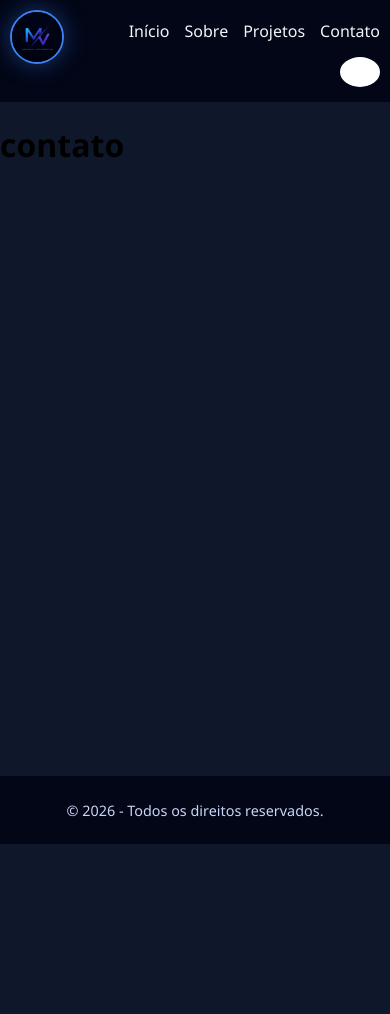
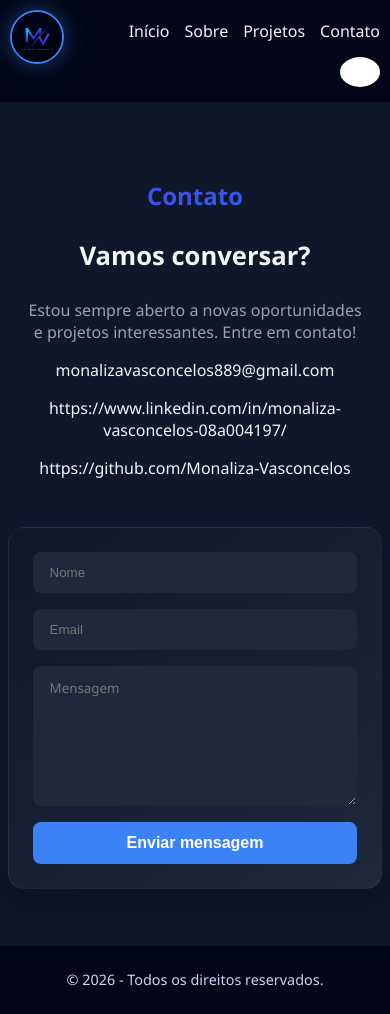
Before and after one commit to Monaliza-Vasconcelos/monaliza-vasconcelos-portfolio, a React (Vite) app in the folder portifolio/: page /contato in a window 390 px wide. Before the commit the page ends 844 px from the top, so only its background shows below. Built offline with nearby package versions, Linux system fonts and the light colour scheme; grey boxes are pictures that could not be loaded.

Commit message:
Ajustes da aba contato

```diff
--- a/portifolio/src/App.css
+++ b/portifolio/src/App.css
@@ -3,6 +3,19 @@
   --bg-primary: #020617;
   --bg-secondary: #0b1120;
   --bg-card: #0f172a;
+
+  /* FORM CARD */
+  --form-bg: linear-gradient(
+    145deg,
+    #0f172a,
+    #1e293b
+  );
+
+  --form-border: rgba(255,255,255,0.05);
+
+  --form-shadow:
+    0 10px 30px rgba(0,0,0,0.35),
+    0 0 25px rgba(59,130,246,0.10);
 
 
 
@@ -48,6 +61,16 @@
 
   --blue-500: #2563eb;
   --blue-400: #3b82f6;
+   --form-bg: linear-gradient(
+    145deg,
+    #ffffff,
+    #e2e8f0
+  );
+
+  --form-border: rgba(0,0,0,0.05);
+
+  --form-shadow:
+    0 10px 30px rgba(0,0,0,0.08);
 }
 
 
@@ -73,6 +96,16 @@ body {
   padding: 0;
   font-family: 'Segoe UI', Tahoma, Geneva, Verdana, sans-serif;
   background: var(--bg-card);
+}
+
+.background_titulo{
+  background: linear-gradient(to right, var(--purple-600), var(--blue-600));
+  -webkit-background-clip: text;
+  -webkit-text-fill-color: transparent;
+}
+
+.tamanho_letras{
+  font-size: 1.5rem;
 }
 
 .header-container {
@@ -175,9 +208,6 @@ body {
   flex-direction: column;
   align-items: start;
   justify-content: left;
-  background: linear-gradient(to right, var(--purple-600), var(--blue-600));
-  -webkit-background-clip: text;
-  -webkit-text-fill-color: transparent;
 }
 
 .home-container h1 {
@@ -293,9 +323,6 @@ body {
 
 .sobre h2 {
   font-size: 1.2rem;
-  background: linear-gradient(to right, var(--purple-600), var(--blue-600));
-  -webkit-background-clip: text;
-  -webkit-text-fill-color: transparent;
   max-width: 600px;
 }
 
@@ -540,6 +567,157 @@ footer {
   color: var(--text-secondary);
   font-size: 0.9rem;
 }
+
+
+.contacts-container{
+  width: 100%;
+  min-height: 100vh;
+
+  display: flex;
+  justify-content: center;
+  align-items: center;
+
+  padding: 2rem;
+
+  box-sizing: border-box;
+
+  color: var(--text-primary);
+}
+
+.contacts-description{
+  color: var(--text-muted);
+}
+
+.contacts-form{
+  display: flex;
+  flex-direction: column;
+  gap: 1rem;
+  width: 100%;
+}
+
+.contacts-input-group{
+  display: flex;
+  gap: 1rem;
+  width: 100%;
+  flex-wrap: wrap;
+}
+
+.contacts-input{
+  flex: 1;
+  min-width: 250px;
+
+  padding: 12px 16px;
+
+  border-radius: 8px;
+  border: 1px solid transparent;
+
+  background-color: var(--hover-bg);
+  color: var(--text-primary);
+
+  outline: none;
+  transition: 0.3s ease;
+  box-sizing: border-box;
+}
+
+/* EFEITO AO CLICAR */
+.contacts-input:focus{
+  border-color: var(--blue-500);
+  box-shadow: 0 0 10px rgba(59, 131, 246, 0.151);
+}
+
+.contacts-subtitle{
+  font-size: 1.6rem;
+}
+
+.contacts-icon{
+  padding-right: 10px;
+}
+
+.contacts-content{
+  display: flex;
+  flex-direction: column;
+  gap: 1rem;
+
+  width: 100%;
+  max-width: 700px;
+
+  padding: 2rem;
+
+  border-radius: 20px;
+
+  background: var(--form-bg);
+
+  border: 1px solid var(--form-border);
+
+  box-shadow: var(--form-shadow);
+
+  backdrop-filter: blur(10px);
+}
+
+.contacts-message{
+  width: 100%;
+  min-height: 140px;
+
+  padding: 12px 16px;
+
+  border-radius: 8px;
+  border: 1px solid transparent;
+
+  background-color: var(--hover-bg);
+  color: var(--text-primary);
+
+  resize: vertical;
+  outline: none;
+
+  font-family: inherit;
+  box-sizing: border-box;
+
+  transition: 0.3s ease;
+}
+
+.contacts-message:focus{
+  border-color: var(--blue-500);
+  box-shadow: 0 0 10px rgba(59,130,246,0.3);
+}
+
+
+.contacts-message:focus{
+  border-color: var(--blue-500);
+  box-shadow: 0 0 10px rgba(59,130,246,0.3);
+}
+
+.contacts-button{
+  padding: 12px 24px;
+
+  border: none;
+  border-radius: 8px;
+
+  background: var(--blue-500);
+  color: white;
+
+  font-size: 1rem;
+  font-weight: 600;
+
+  cursor: pointer;
+
+  transition: 0.3s ease;
+
+  width: fit-content;
+}
+
+/* Hover */
+.contacts-button:hover{
+  background: var(--blue-600);
+  transform: translateY(-2px);
+  box-shadow: 0 8px 20px rgba(37, 99, 235, 0.3);
+}
+
+/* Clique */
+.contacts-button:active{
+  transform: scale(0.98);
+}
+
+
 
 /* 📱 TELA */
 @media (max-width: 1200px) {
@@ -829,4 +1007,68 @@ footer {
     margin: 0;
   }
 
+  .contacts-container{
+    flex-direction: column;
+
+    justify-content: center;
+    align-items: center;
+
+    gap: 2rem;
+
+    padding: 1.5rem;
+
+    box-sizing: border-box;
+  }
+
+  /* TEXOS */
+  .contacts-info{
+    width: 100%;
+
+    display: flex;
+    flex-direction: column;
+    align-items: center;
+
+    text-align: center;
+  }
+
+  .contacts-title,
+  .contacts-subtitle,
+  .contacts-description{
+    text-align: center;
+  }
+
+  /* CARD */
+  .contacts-content{
+    width: 100%;
+    max-width: 95%;
+
+    padding: 1.5rem;
+
+    border-radius: 16px;
+  }
+
+  /* FORM */
+  .contacts-form{
+    width: 100%;
+  }
+
+  .contacts-input-group{
+    flex-direction: column;
+    gap: 1rem;
+  }
+
+  .contacts-input{
+    width: 100%;
+    min-width: 100%;
+  }
+
+  .contacts-message{
+    width: 100%;
+  }
+
+  .contacts-button{
+    width: 100%;
+  }
+
+
 }
--- a/portifolio/src/pages/Contacts.jsx
+++ b/portifolio/src/pages/Contacts.jsx
@@ -1,9 +1,71 @@
-
 function Contacts() {
     return (
-        <h1>contato</h1>
+        <>
+            <div className="contacts-container">
+
+                <section className="contacts-header">
+                    <h2 className="contacts-title background_titulo tamanho_letras" >Contato</h2>
+
+                    <h3 className="contacts-subtitle">
+                        Vamos conversar?
+                    </h3>
+
+                    <p className="contacts-description">
+                        Estou sempre aberto a novas oportunidades e projetos interessantes. Entre em contato!
+                    </p>
+
+                    <p className="contacts-info">
+                        <i className="fas fa-envelope contacts-icon"></i>
+                        monalizavasconcelos889@gmail.com
+                    </p>
+
+                    <p className="contacts-info">
+                        <i className="fab fa-linkedin contacts-icon"></i>
+                        https://www.linkedin.com/in/monaliza-vasconcelos-08a004197/
+                    </p>
+
+                    <p className="contacts-info">
+                        <i className="fab fa-github contacts-icon"></i>
+                        https://github.com/Monaliza-Vasconcelos
+                    </p>
+                </section>
+
+                <section className="contacts-content">
+                    <form className="contacts-form" action="">
+
+                        <div className="contacts-input-group">
+                            <input
+                                className="contacts-input"
+                                type="text"
+                                placeholder="Nome"
+                            />
+
+                            <input
+                                className="contacts-input"
+                                type="email"
+                                placeholder="Email"
+                            />
+                        </div>
+
+                        <textarea
+                            className="contacts-message"
+                            type="text"
+                            placeholder="Mensagem"
+                        />
+
+                        <button
+                            className="contacts-button"
+                            type="submit"
+                        >
+                            Enviar mensagem
+                        </button>
+
+                    </form>
+                </section>
+
+            </div>
+        </>
     );
-
 }
 
 export default Contacts;
--- a/portifolio/src/pages/Home.jsx
+++ b/portifolio/src/pages/Home.jsx
@@ -6,11 +6,11 @@ function Home() {
         <>
             <div className="container">
                 <div className="home-container">
-                    <p className="home">Olá, eu sou</p>
+                    <p className="home background_titulo">Olá, eu sou</p>
                     <div className="home-title">
                         <h1>Monaliza Vasconcelos</h1>
                     </div>
-                    <h2 className="home">Desenvolvedora Back-end</h2>
+                    <h2 className="home background_titulo">Desenvolvedora Back-end</h2>
 
                     <p className="home-p">Desenvolvedora em formação com foco em back-end Python e Django.
                         Construindo APIs e projetos práticos, aberta a oportunidades full-stack.</p>
--- a/portifolio/src/pages/Projects.jsx
+++ b/portifolio/src/pages/Projects.jsx
@@ -29,7 +29,7 @@ function Projects() {
             <div className="container-principal-projects">
                 <div className="container-projects">
                     <section className="sessao-um-projects">
-                        <p>Projetos</p>
+                        <h2 className="background_titulo tamanho_letras">Projetos</h2>
                         <h2>Meus projetos</h2>
                     </section>
                     <section className="sessao-dois-projects">
--- a/portifolio/src/pages/Sobre.jsx
+++ b/portifolio/src/pages/Sobre.jsx
@@ -20,7 +20,7 @@ function Sobre() {
         <div className="container-sobre">
 
             <section className="sobre">
-                <h2>Sobre mim</h2>
+                <h2 className="tamanho_letras background_titulo" >Sobre mim</h2>
                 <h3>Quem sou eu?</h3>
 
                 <p>
```
